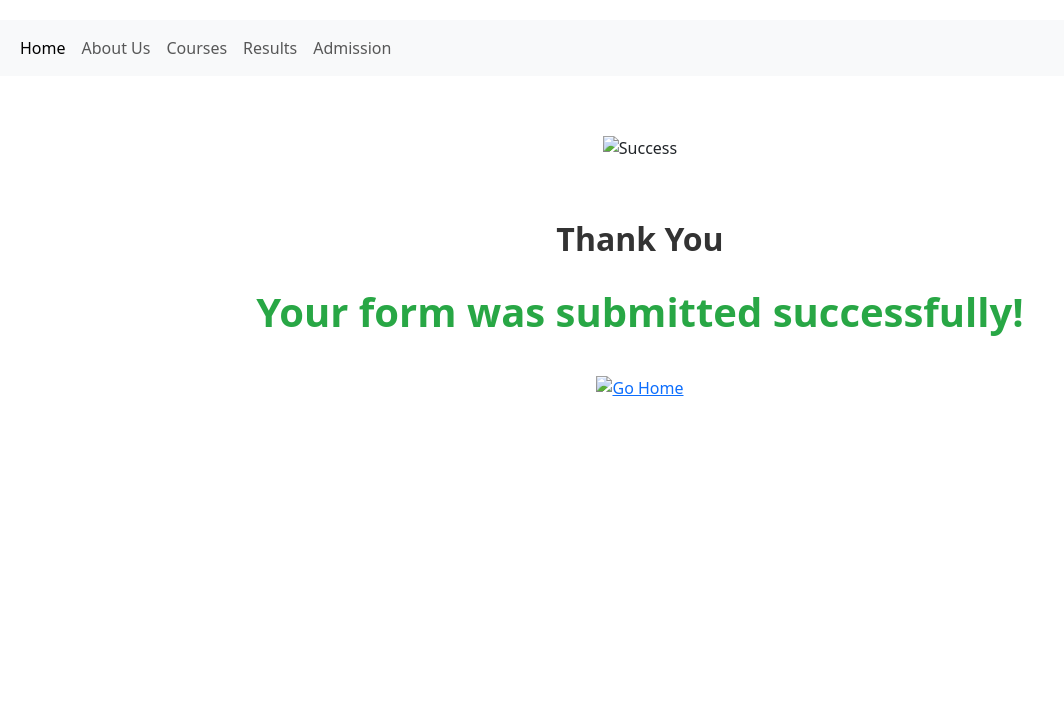
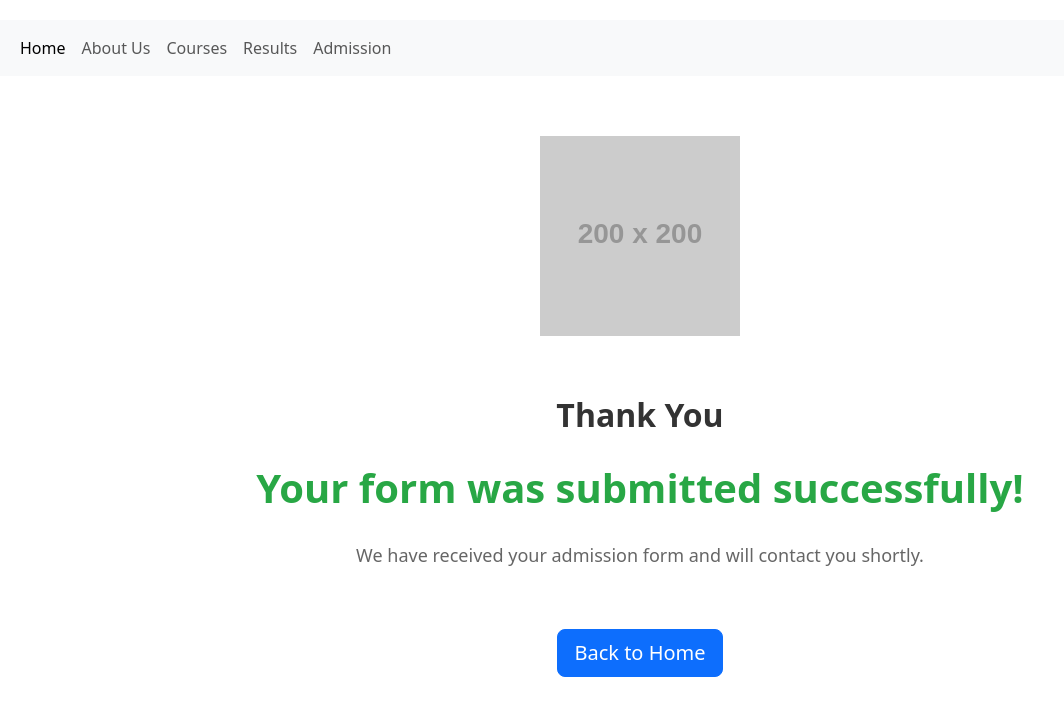
Before and after one commit to aditi-08-creator/Co-Tech-Coaching-Center, a plain HTML site: page thankyou.html in a window 1280 px wide. Shown: the whole page, without its empty margins (0-1064 px from the left). Drawn offline with nearby package versions, Linux system fonts and the light colour scheme; placeholder pictures from the web are drawn by us.

Commit message:
Update thankyou.html

```diff
--- a/thankyou.html
+++ b/thankyou.html
@@ -65,17 +65,24 @@
     </nav>
 
     <div class="thank-you-container">
-      <img src="tick.png" width="200px" height="200px" alt="Success" />
+      <img
+        src="https://via.placeholder.com/200x200/28a745/ffffff?text=%E2%9C%93+Success"
+        width="200px"
+        height="200px"
+        alt="Success"
+      />
       <h2>Thank You</h2>
       <h1>Your form was submitted successfully!</h1>
+      <p style="font-size: 18px; color: #666; margin: 20px 0">
+        We have received your admission form and will contact you shortly.
+      </p>
       <div class="home-btn">
-        <a href="index.html"
-          ><img
-            src="hoomee.jpg"
-            width="80px"
-            alt="Go Home"
-            title="Back to Home"
-        /></a>
+        <a
+          href="index.html"
+          class="btn btn-primary btn-lg"
+          style="margin-top: 20px"
+          >Back to Home</a
+        >
       </div>
     </div>
 
```
